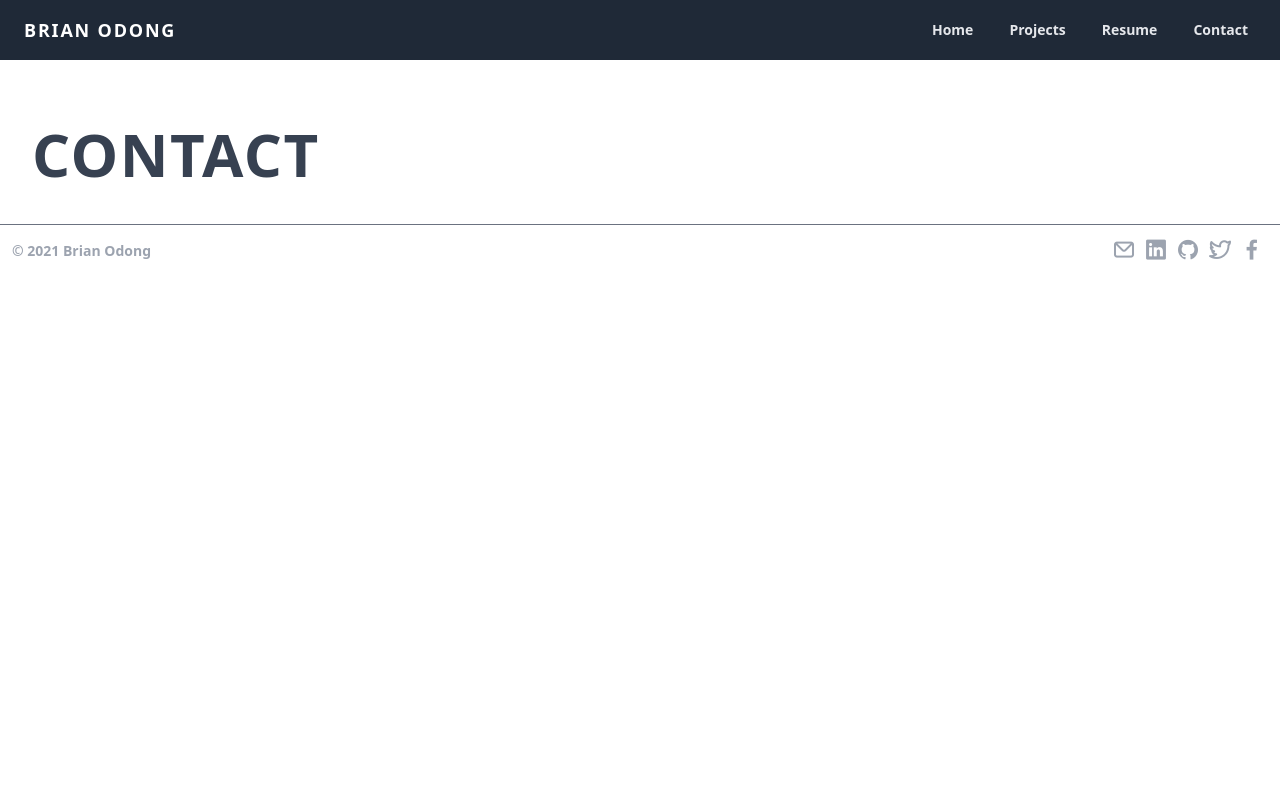
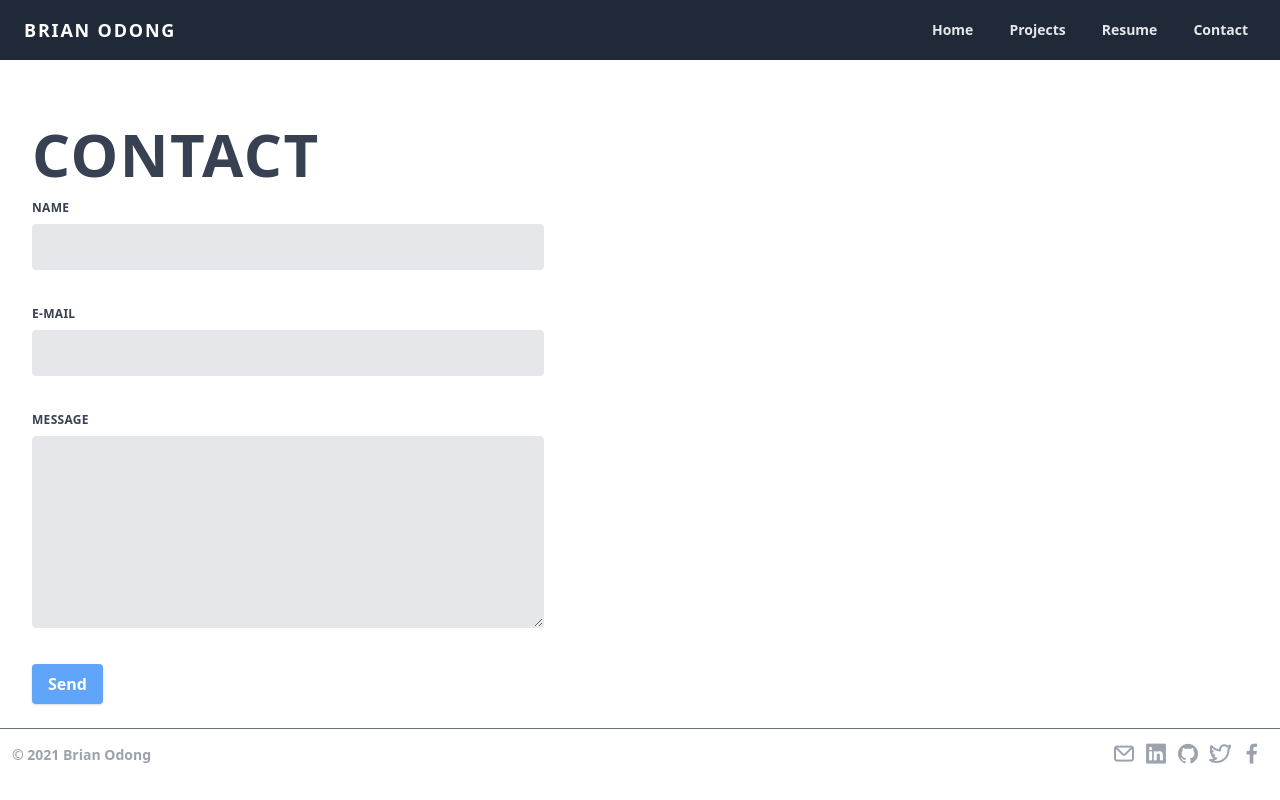
Before and after one commit to odong95/personal-website, a React (Create React App) app: page /contact in a window 1280 px wide. Built offline with nearby package versions, Linux system fonts and the light colour scheme.

Commit message:
Added contact form

```diff
--- a/src/components/common/contact-logo-bar/ContactLogoBar.js
+++ b/src/components/common/contact-logo-bar/ContactLogoBar.js
@@ -1,8 +1,7 @@
 import React from 'react'
 import { AppConstants } from 'components/App.constants';
 
-const ContactLogoBar = () => {
-  return (
+const ContactLogoBar = () => (
   <div className="flex-row  md:flex-row text-2xl">
     <a href={AppConstants.mailUrl} target="_blank" rel="noreferrer" className="w-6 mx-1">
       <i className="uil uil-envelope hover:bg-gray-500 hover:text-white"></i>
@@ -21,7 +20,7 @@
     </a>
   </div>
 )
-}
+
 
 
 
--- a/src/components/common/footer/Footer.js
+++ b/src/components/common/footer/Footer.js
@@ -1,8 +1,7 @@
 import React from 'react'
 import { ContactLogoBar } from 'components/common/contact-logo-bar/ContactLogoBar';
 
-const Footer = () => {
-  return (
+const Footer = () => (
   <footer>
     <div className="pt-2">
       <div className="container flex items-center px-3 pt-2 pb-2
@@ -16,6 +15,6 @@
     </div>
   </footer>
 )
-}
+
 
 export { Footer };
--- a/src/components/contact/Contact.js
+++ b/src/components/contact/Contact.js
@@ -1,15 +1,13 @@
 import { Heading } from 'components/common/heading/Heading';
+import { ContactForm } from 'components/contact/ContactForm';
 
-const Contact = () => {
-  return (
+const Contact = () => (
   <main className="container mx-auto px-8 py-4">
     <div className="mt-12">
       <Heading title="Contact" />
-
+      <ContactForm />
     </div>
   </main>
 )
-}
-
 
 export { Contact }
--- /dev/null
+++ b/src/components/contact/ContactForm.js
@@ -0,0 +1,38 @@
+
+const ContactForm = () => (
+  <form className="w-full max-w-lg">
+    <div className="flex flex-wrap -mx-3 mb-6">
+      <div className="w-full px-3">
+        <label className="block uppercase tracking-wide text-gray-700 text-xs font-bold mb-2" for="grid-password">
+          Name
+      </label>
+        <input className="appearance-none block w-full bg-gray-200 text-gray-700 border border-gray-200 rounded py-3 px-4 mb-3 leading-tight focus:outline-none focus:bg-white focus:border-gray-500" id="name" type="text" />
+      </div>
+    </div>
+    <div className="flex flex-wrap -mx-3 mb-6">
+      <div className="w-full px-3">
+        <label className="block uppercase tracking-wide text-gray-700 text-xs font-bold mb-2" for="grid-password">
+          E-mail
+      </label>
+        <input className="appearance-none block w-full bg-gray-200 text-gray-700 border border-gray-200 rounded py-3 px-4 mb-3 leading-tight focus:outline-none focus:bg-white focus:border-gray-500" id="email" type="email" />
+      </div>
+    </div>
+    <div className="flex flex-wrap -mx-3 mb-6">
+      <div className="w-full px-3">
+        <label className="block uppercase tracking-wide text-gray-700 text-xs font-bold mb-2" for="grid-password">
+          Message
+      </label>
+        <textarea className="autoexpand trackingwide appearance-none block w-full bg-gray-200 text-gray-700 border border-gray-200 rounded py-3 px-4 mb-3 leading-tight focus:outline-none focus:bg-white focus:border-gray-500 h-48 " id="message"></textarea>
+      </div>
+    </div>
+    <div className="md:flex md:items-center">
+      <div className="md:w-1/3">
+        <button className="shadow bg-blue-400 hover:bg-blue-500 focus:shadow-outline focus:outline-none text-white font-bold py-2 px-4 rounded" type="button">
+          Send
+      </button>
+      </div>
+    </div>
+  </form>
+)
+
+export { ContactForm };
--- a/src/components/home/Home.js
+++ b/src/components/home/Home.js
@@ -1,8 +1,7 @@
 import { Link } from "react-router-dom";
 import { AppConstants } from 'components/App.constants';
 
-const Home = () => {
-  return (
+const Home = () => (
   <main className="container m-auto px-8 justify-center items-center">
     <div className="flex flex-col-reverse sm:flex-row justify-between text-center py-16 ">
       <section className="sm:w-2/5 flex flex-col sm:items-start sm:text-left">
@@ -19,6 +18,6 @@
     </div>
   </main>
 )
-}
+
 
 export { Home }
--- a/src/components/projects/ProjectCard.js
+++ b/src/components/projects/ProjectCard.js
@@ -1,5 +1,4 @@
-const ProjectCard = ({ data }) => {
-  return (
+const ProjectCard = ({ data }) => (
   <div className="w-full lg:w-1/3 md:w-1/2 mx-2 mb-4">
     <div className="bg-white rounded-lg  shadow-lg relative">
       <img className="h-48 w-full object-contain " src={data?.img} alt="Project" />
@@ -24,6 +23,6 @@
     </div>
   </div>
 )
-}
+
 
 export { ProjectCard }
--- a/src/components/router/AppRouter.js
+++ b/src/components/router/AppRouter.js
@@ -11,8 +11,7 @@
 import { Footer } from 'components/common/footer/Footer';
 const NotFound = () => <Heading title="Page not found (404)" />
 
-const AppRouter = () => {
-  return (
+const AppRouter = () => (
   <Router>
     <div>
       <NavBar />
@@ -34,6 +33,6 @@
     </div>
   </Router>
 )
-}
+
 
 export { AppRouter }
```
Lines whose indentation alone changed are shown as unchanged.
